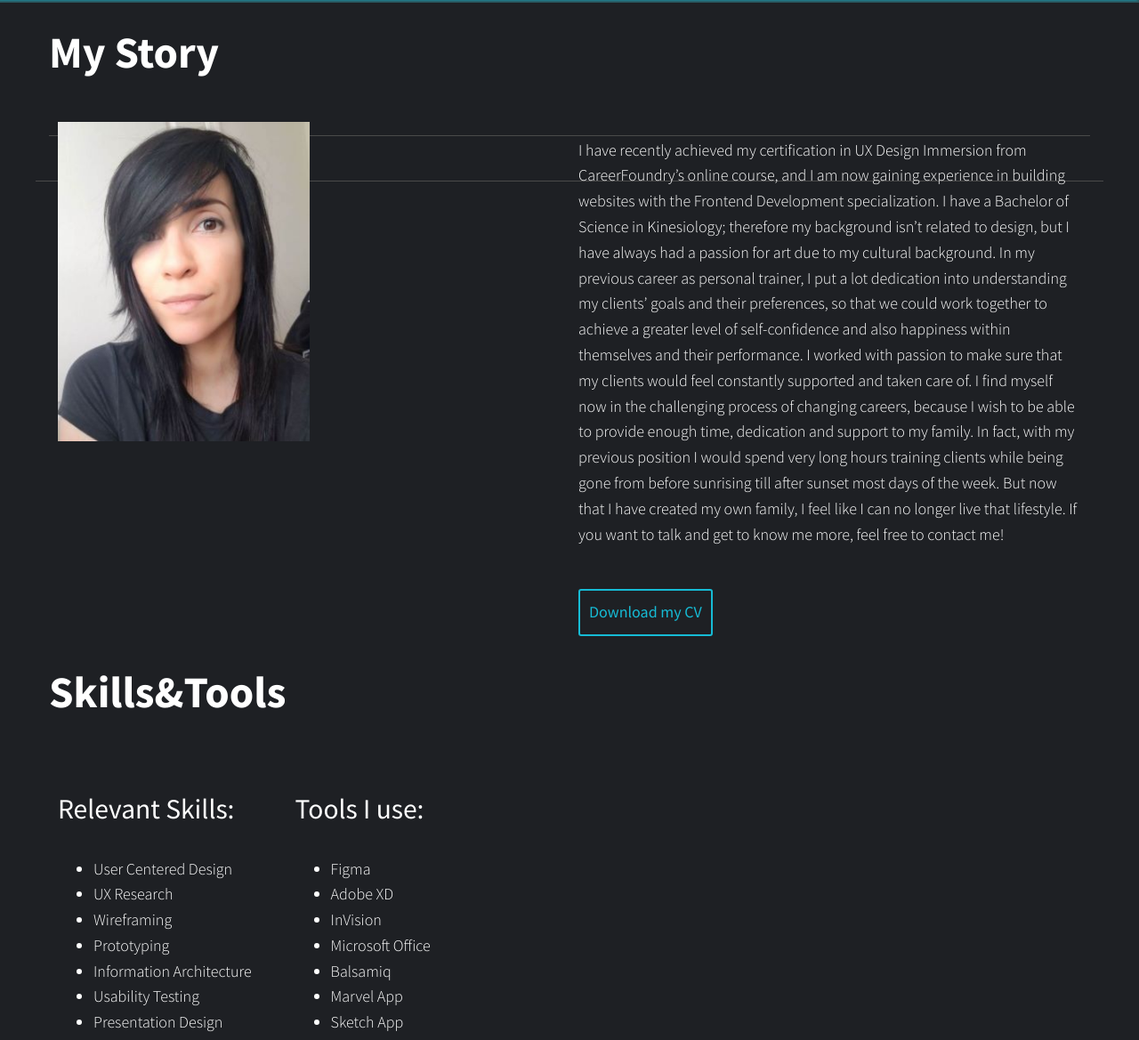
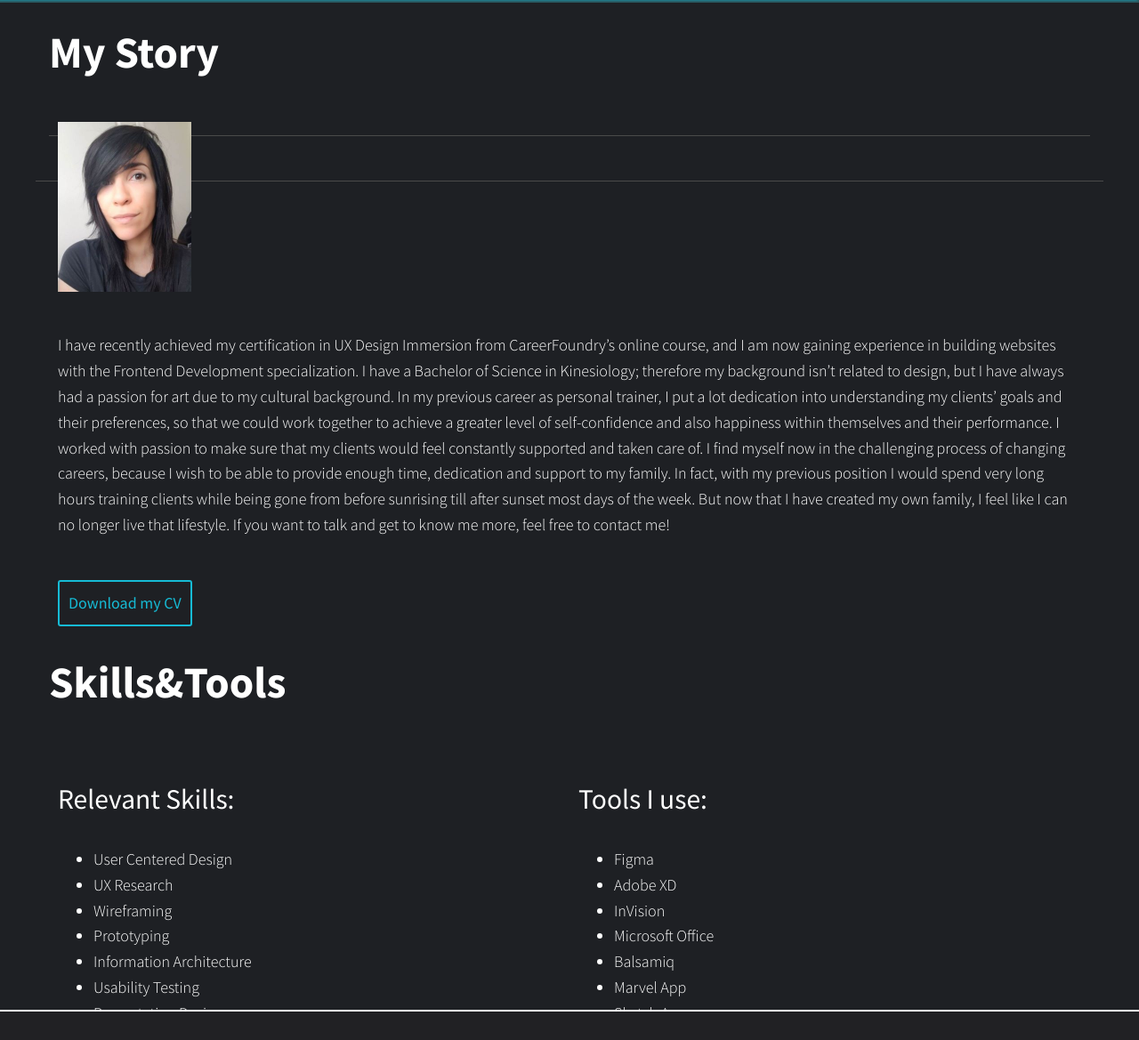
Before and after one commit to valwickham/VW-Portfolio-Site-, a plain HTML site: page about.html in a window 1280 px wide. Shown: the part 129-1298 px from the top of the page at 89% size. Drawn offline with nearby package versions, Linux system fonts and the light colour scheme.

Commit message:
Update style.css

```diff
--- a/css/style.css
+++ b/css/style.css
@@ -221,20 +221,20 @@ ul.topBotomBordersOut a:hover:before, .topBotomBordersOut a:hover:after {
 }
 
 .container {
-    padding: 0 15px;
+  padding: 0 15px;
 }
 
 .row {
-    margin: 25px 0;
+  margin: 25px 0;
 }
 
 [class*='col-'] {
-    float: left;
-    padding: 10px;
+  float: left;
+  padding: 10px;
 }
 
 div {
-    display: block;
+  display: block;
 }
 
 #work .row {
@@ -656,11 +656,12 @@ Medium devices (640px and larger)
     padding-top: 40px;
   }
 
-  .column {
+  .col-lg-6 {
     float: left;
     width: 50%;
+    padding: 10px;
+    height: 300px;
   }
-
 
   /* ==============================
 Large devices (1024px or larger)
```
